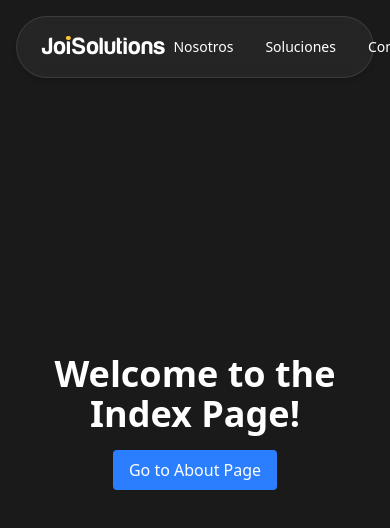
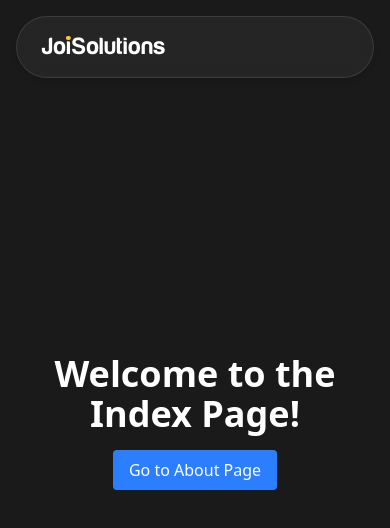
Before and after one commit to fallenxl/joi-solutions, an Astro site: page / in a window 390 px wide. Built offline with nearby package versions, Linux system fonts and the light colour scheme; Astro itself is replaced by a stand-in of ours.

Commit message:
feat: update Navigation component to hide menu on smaller screens for improved responsiveness

```diff
--- a/src/components/Navigation.astro
+++ b/src/components/Navigation.astro
@@ -34,7 +34,7 @@ const links = [
       <LogoIcon variants="white" className="text-[1.5em]" />
     </div>
     <div>
-      <ul class="flex items-center gap-4 text-sm relative">
+      <ul class="hidden md:flex items-center gap-4 text-sm relative ">
         {links.map((link, index) => (
           <li class="relative group" >
             <a href={link.href} class="px-2 py-1">{link.name}</a>
```
